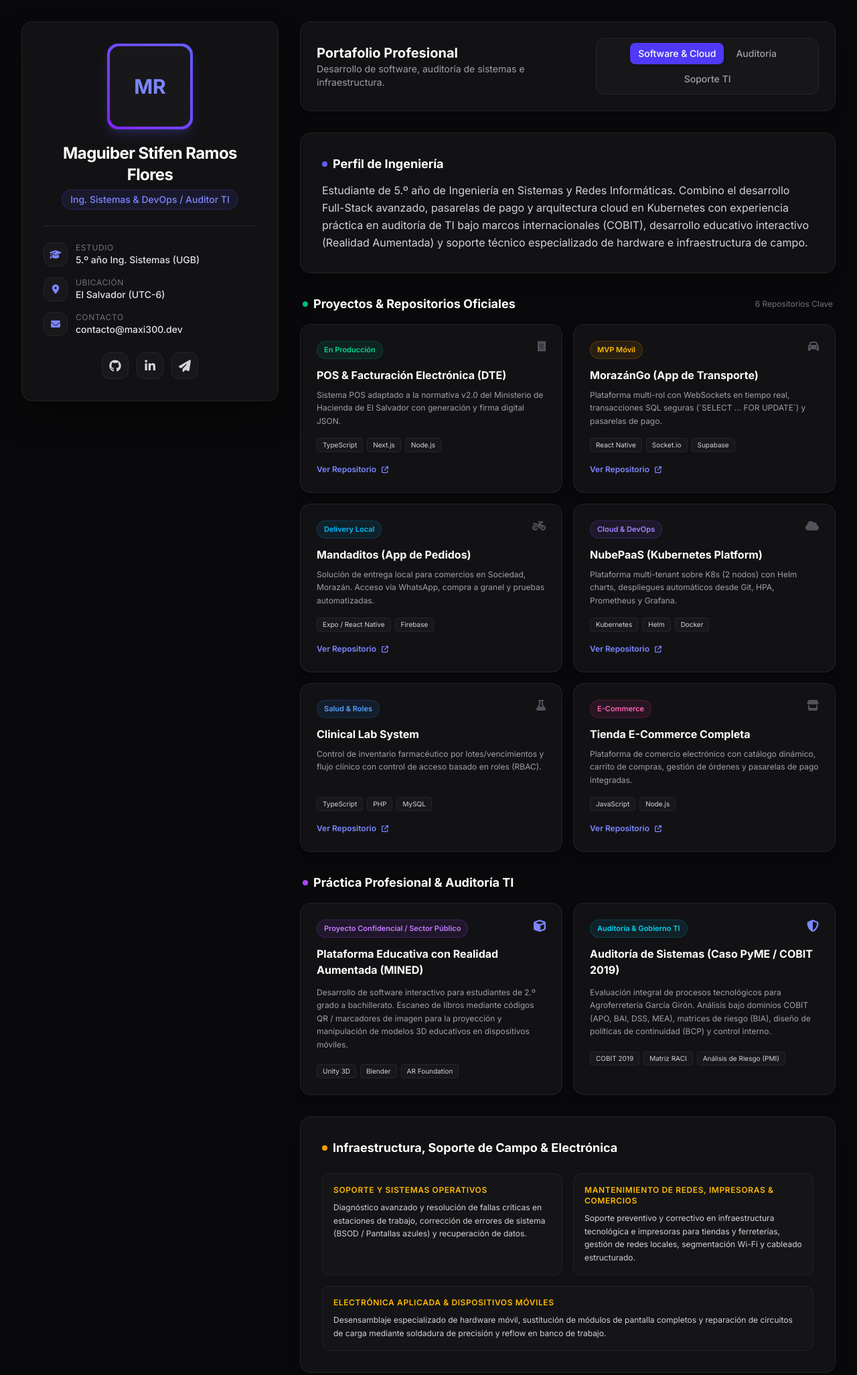
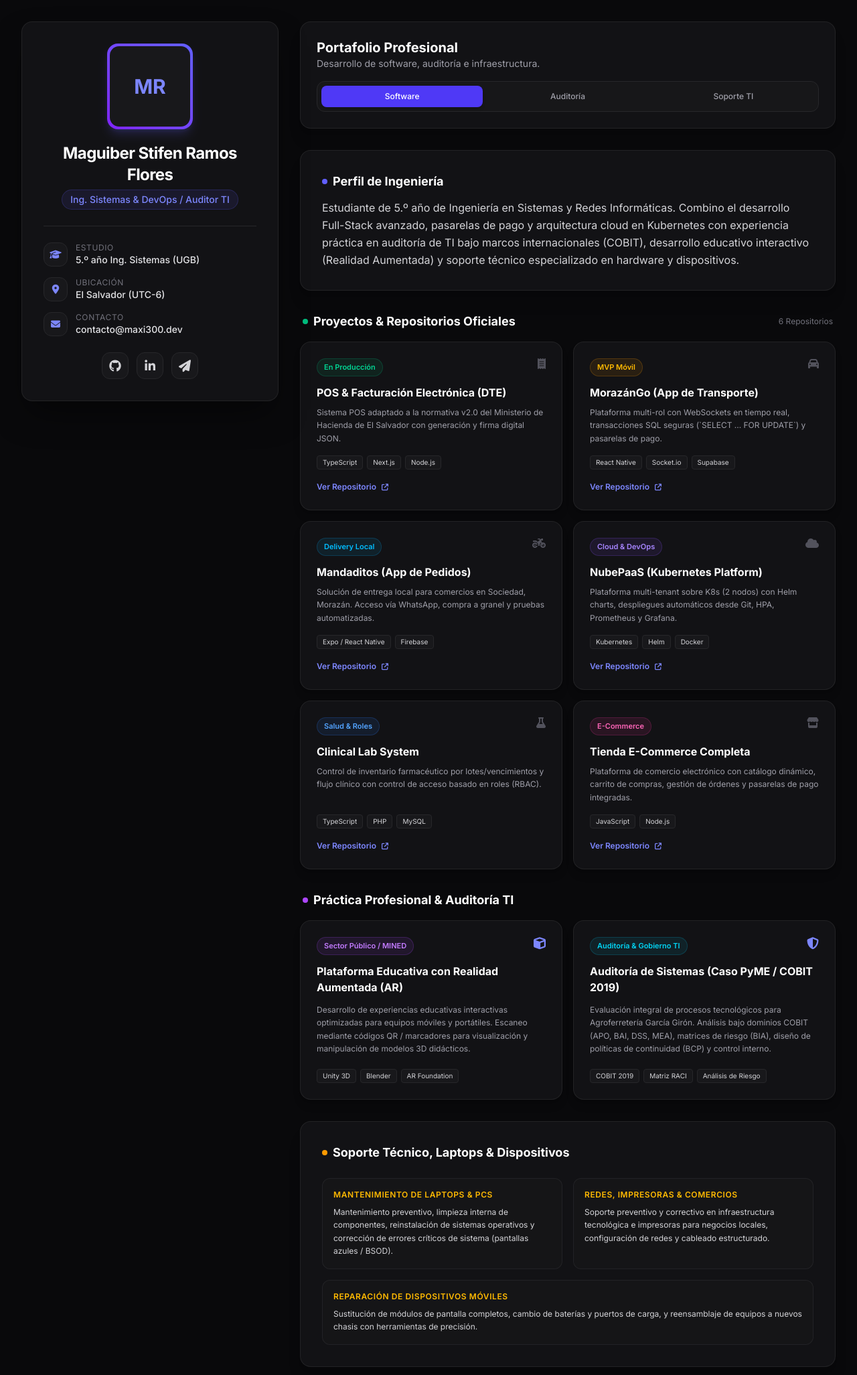
Before and after one commit to maxi300/maxi300.github.io, a plain HTML site: page index.html in a window 1280 px wide. Shown: the top 2053 px of the page at 67% size. Drawn offline with nearby package versions, Linux system fonts and the light colour scheme.

```diff
--- a/index.html
+++ b/index.html
@@ -12,13 +12,13 @@
         body { font-family: 'Inter', sans-serif; }
     </style>
 </head>
-<body class="bg-[#09090b] text-zinc-100 min-h-screen flex items-start justify-center p-4 md:p-8">
+<body class="bg-[#09090b] text-zinc-100 min-h-screen flex items-start justify-center p-3 sm:p-4 md:p-8">
 
     <!-- Main Container Card -->
     <div class="max-w-7xl w-full grid grid-cols-1 lg:grid-cols-12 gap-6 lg:gap-8 items-start">
 
-        <!-- Sidebar Profile (Left Column - 4 cols, sticky ONLY on lg screens) -->
-        <aside class="lg:col-span-4 bg-[#121215] border border-zinc-800/80 rounded-2xl p-6 md:p-8 flex flex-col items-center text-center lg:sticky lg:top-8 shadow-2xl shadow-black/50">
+        <!-- Sidebar Profile (Left Column - 4 cols) -->
+        <aside class="lg:col-span-4 bg-[#121215] border border-zinc-800/80 rounded-2xl p-5 sm:p-6 md:p-8 flex flex-col items-center text-center lg:sticky lg:top-8 shadow-2xl shadow-black/50">
             <!-- Avatar -->
             <div class="w-28 h-28 md:w-32 md:h-32 rounded-2xl bg-gradient-to-tr from-violet-600 to-indigo-500 p-1 mb-5 shadow-lg shadow-indigo-500/20">
                 <div class="w-full h-full bg-[#18181b] rounded-[14px] flex items-center justify-center text-3xl font-bold text-indigo-400">
@@ -84,15 +84,18 @@
         <main class="lg:col-span-8 space-y-6 md:space-y-8">
 
             <!-- Navbar Header -->
-            <header class="bg-[#121215] border border-zinc-800/80 rounded-2xl p-5 md:p-6 flex flex-col sm:flex-row justify-between items-start sm:items-center gap-4 shadow-xl">
-                <div>
-                    <h2 class="text-lg md:text-xl font-bold text-white">Portafolio Profesional</h2>
-                    <p class="text-xs md:text-sm text-zinc-400">Desarrollo de software, auditoría de sistemas e infraestructura.</p>
+            <header class="bg-[#121215] border border-zinc-800/80 rounded-2xl p-5 md:p-6 flex flex-col gap-4 shadow-xl">
+                <div class="flex flex-col sm:flex-row justify-between items-start sm:items-center gap-2">
+                    <div>
+                        <h2 class="text-lg md:text-xl font-bold text-white">Portafolio Profesional</h2>
+                        <p class="text-xs md:text-sm text-zinc-400">Desarrollo de software, auditoría e infraestructura.</p>
+                    </div>
                 </div>
-                <nav class="flex flex-wrap items-center gap-1.5 bg-zinc-900/80 p-1.5 rounded-xl border border-zinc-800 text-xs md:text-sm font-medium w-full sm:w-auto justify-center">
-                    <a href="#proyectos" class="px-3 py-1.5 rounded-lg bg-indigo-600 text-white shadow-md">Software & Cloud</a>
-                    <a href="#institucional" class="px-3 py-1.5 rounded-lg text-zinc-400 hover:text-white hover:bg-zinc-800/50 transition">Auditoría</a>
-                    <a href="#soporte" class="px-3 py-1.5 rounded-lg text-zinc-400 hover:text-white hover:bg-zinc-800/50 transition">Soporte TI</a>
+                <!-- Navigation Tabs (Clean grid on mobile to prevent squishing) -->
+                <nav class="grid grid-cols-3 gap-1.5 bg-zinc-900/80 p-1.5 rounded-xl border border-zinc-800 text-xs font-medium text-center">
+                    <a href="#proyectos" class="py-2 px-1 rounded-lg bg-indigo-600 text-white shadow-md truncate">Software</a>
+                    <a href="#institucional" class="py-2 px-1 rounded-lg text-zinc-400 hover:text-white hover:bg-zinc-800/50 transition truncate">Auditoría</a>
+                    <a href="#soporte" class="py-2 px-1 rounded-lg text-zinc-400 hover:text-white hover:bg-zinc-800/50 transition truncate">Soporte TI</a>
                 </nav>
             </header>
 
@@ -102,7 +105,7 @@
                     <span class="w-2 h-2 rounded-full bg-indigo-500"></span> Perfil de Ingeniería
                 </h3>
                 <p class="text-zinc-300 leading-relaxed text-sm md:text-base">
-                    Estudiante de 5.º año de Ingeniería en Sistemas y Redes Informáticas. Combino el desarrollo Full-Stack avanzado, pasarelas de pago y arquitectura cloud en Kubernetes con experiencia práctica en auditoría de TI bajo marcos internacionales (COBIT), desarrollo educativo interactivo (Realidad Aumentada) y soporte técnico especializado de hardware e infraestructura de campo.
+                    Estudiante de 5.º año de Ingeniería en Sistemas y Redes Informáticas. Combino el desarrollo Full-Stack avanzado, pasarelas de pago y arquitectura cloud en Kubernetes con experiencia práctica en auditoría de TI bajo marcos internacionales (COBIT), desarrollo educativo interactivo (Realidad Aumentada) y soporte técnico especializado en hardware y dispositivos.
                 </p>
             </section>
 
@@ -112,13 +115,13 @@
                     <h3 class="text-base md:text-lg font-bold text-white flex items-center gap-2">
                         <span class="w-2 h-2 rounded-full bg-emerald-500"></span> Proyectos & Repositorios Oficiales
                     </h3>
-                    <span class="text-xs text-zinc-500">6 Repositorios Clave</span>
+                    <span class="text-xs text-zinc-500">6 Repositorios</span>
                 </div>
 
                 <div class="grid grid-cols-1 md:grid-cols-2 gap-4">
 
                     <!-- 1. POS & Facturación DTE -->
-                    <div class="bg-[#121215] border border-zinc-800/80 rounded-2xl p-6 flex flex-col justify-between hover:border-zinc-700 transition shadow-lg group">
+                    <div class="bg-[#121215] border border-zinc-800/80 rounded-2xl p-5 sm:p-6 flex flex-col justify-between hover:border-zinc-700 transition shadow-lg group">
                         <div>
                             <div class="flex justify-between items-start gap-2 mb-3">
                                 <span class="text-[11px] font-semibold px-2.5 py-1 rounded-full bg-emerald-500/10 text-emerald-400 border border-emerald-500/20">En Producción</span>
@@ -142,7 +145,7 @@
                     </div>
 
                     <!-- 2. MorazánGo -->
-                    <div class="bg-[#121215] border border-zinc-800/80 rounded-2xl p-6 flex flex-col justify-between hover:border-zinc-700 transition shadow-lg group">
+                    <div class="bg-[#121215] border border-zinc-800/80 rounded-2xl p-5 sm:p-6 flex flex-col justify-between hover:border-zinc-700 transition shadow-lg group">
                         <div>
                             <div class="flex justify-between items-start gap-2 mb-3">
                                 <span class="text-[11px] font-semibold px-2.5 py-1 rounded-full bg-amber-500/10 text-amber-400 border border-amber-500/20">MVP Móvil</span>
@@ -166,7 +169,7 @@
                     </div>
 
                     <!-- 3. Mandadito -->
-                    <div class="bg-[#121215] border border-zinc-800/80 rounded-2xl p-6 flex flex-col justify-between hover:border-zinc-700 transition shadow-lg group">
+                    <div class="bg-[#121215] border border-zinc-800/80 rounded-2xl p-5 sm:p-6 flex flex-col justify-between hover:border-zinc-700 transition shadow-lg group">
                         <div>
                             <div class="flex justify-between items-start gap-2 mb-3">
                                 <span class="text-[11px] font-semibold px-2.5 py-1 rounded-full bg-sky-500/10 text-sky-400 border border-sky-500/20">Delivery Local</span>
@@ -189,7 +192,7 @@
                     </div>
 
                     <!-- 4. NubePaaS -->
-                    <div class="bg-[#121215] border border-zinc-800/80 rounded-2xl p-6 flex flex-col justify-between hover:border-zinc-700 transition shadow-lg group">
+                    <div class="bg-[#121215] border border-zinc-800/80 rounded-2xl p-5 sm:p-6 flex flex-col justify-between hover:border-zinc-700 transition shadow-lg group">
                         <div>
                             <div class="flex justify-between items-start gap-2 mb-3">
                                 <span class="text-[11px] font-semibold px-2.5 py-1 rounded-full bg-violet-500/10 text-violet-400 border border-violet-500/20">Cloud & DevOps</span>
@@ -213,7 +216,7 @@
                     </div>
 
                     <!-- 5. Clinical Lab System -->
-                    <div class="bg-[#121215] border border-zinc-800/80 rounded-2xl p-6 flex flex-col justify-between hover:border-zinc-700 transition shadow-lg group">
+                    <div class="bg-[#121215] border border-zinc-800/80 rounded-2xl p-5 sm:p-6 flex flex-col justify-between hover:border-zinc-700 transition shadow-lg group">
                         <div>
                             <div class="flex justify-between items-start gap-2 mb-3">
                                 <span class="text-[11px] font-semibold px-2.5 py-1 rounded-full bg-blue-500/10 text-blue-400 border border-blue-500/20">Salud & Roles</span>
@@ -237,7 +240,7 @@
                     </div>
 
                     <!-- 6. E-commerce Completa -->
-                    <div class="bg-[#121215] border border-zinc-800/80 rounded-2xl p-6 flex flex-col justify-between hover:border-zinc-700 transition shadow-lg group">
+                    <div class="bg-[#121215] border border-zinc-800/80 rounded-2xl p-5 sm:p-6 flex flex-col justify-between hover:border-zinc-700 transition shadow-lg group">
                         <div>
                             <div class="flex justify-between items-start gap-2 mb-3">
                                 <span class="text-[11px] font-semibold px-2.5 py-1 rounded-full bg-pink-500/10 text-pink-400 border border-pink-500/20">E-Commerce</span>
@@ -270,14 +273,14 @@
 
                 <div class="grid grid-cols-1 md:grid-cols-2 gap-4">
                     <!-- Project MINED / AR -->
-                    <div class="bg-[#121215] border border-zinc-800/80 rounded-2xl p-6 shadow-lg space-y-3">
+                    <div class="bg-[#121215] border border-zinc-800/80 rounded-2xl p-5 sm:p-6 shadow-lg space-y-3">
                         <div class="flex justify-between items-start gap-2">
-                            <span class="text-[11px] font-semibold px-2.5 py-1 rounded-full bg-purple-500/10 text-purple-400 border border-purple-500/20">Proyecto Confidencial / Sector Público</span>
+                            <span class="text-[11px] font-semibold px-2.5 py-1 rounded-full bg-purple-500/10 text-purple-400 border border-purple-500/20">Sector Público / MINED</span>
                             <i class="fa-solid fa-cube text-indigo-400 text-lg shrink-0"></i>
                         </div>
-                        <h4 class="text-base font-bold text-white">Plataforma Educativa con Realidad Aumentada (MINED)</h4>
+                        <h4 class="text-base font-bold text-white">Plataforma Educativa con Realidad Aumentada (AR)</h4>
                         <p class="text-xs text-zinc-400 leading-relaxed">
-                            Desarrollo de software interactivo para estudiantes de 2.º grado a bachillerato. Escaneo de libros mediante códigos QR / marcadores de imagen para la proyección y manipulación de modelos 3D educativos en dispositivos móviles.
+                            Desarrollo de experiencias educativas interactivas optimizadas para equipos móviles y portátiles. Escaneo mediante códigos QR / marcadores para visualización y manipulación de modelos 3D didácticos.
                         </p>
                         <div class="flex flex-wrap gap-1.5 pt-2">
                             <span class="text-[10px] bg-zinc-900 border border-zinc-800 px-2 py-0.5 rounded text-zinc-300">Unity 3D</span>
@@ -287,7 +290,7 @@
                     </div>
 
                     <!-- IT Auditing Agroferretería -->
-                    <div class="bg-[#121215] border border-zinc-800/80 rounded-2xl p-6 shadow-lg space-y-3">
+                    <div class="bg-[#121215] border border-zinc-800/80 rounded-2xl p-5 sm:p-6 shadow-lg space-y-3">
                         <div class="flex justify-between items-start gap-2">
                             <span class="text-[11px] font-semibold px-2.5 py-1 rounded-full bg-cyan-500/10 text-cyan-400 border border-cyan-500/20">Auditoría & Gobierno TI</span>
                             <i class="fa-solid fa-shield-halved text-indigo-400 text-lg shrink-0"></i>
@@ -299,30 +302,30 @@
                         <div class="flex flex-wrap gap-1.5 pt-2">
                             <span class="text-[10px] bg-zinc-900 border border-zinc-800 px-2 py-0.5 rounded text-zinc-300">COBIT 2019</span>
                             <span class="text-[10px] bg-zinc-900 border border-zinc-800 px-2 py-0.5 rounded text-zinc-300">Matriz RACI</span>
-                            <span class="text-[10px] bg-zinc-900 border border-zinc-800 px-2 py-0.5 rounded text-zinc-300">Análisis de Riesgo (PMI)</span>
+                            <span class="text-[10px] bg-zinc-900 border border-zinc-800 px-2 py-0.5 rounded text-zinc-300">Análisis de Riesgo</span>
                         </div>
                     </div>
                 </div>
             </section>
 
-            <!-- Support, Hardware & Infrastructure Section -->
-            <section id="soporte" class="bg-[#121215] border border-zinc-800/80 rounded-2xl p-6 md:p-8 shadow-xl space-y-6 scroll-mt-6">
+            <!-- Support, Hardware & Infrastructure Section (Realistic & Balanced) -->
+            <section id="soporte" class="bg-[#121215] border border-zinc-800/80 rounded-2xl p-5 sm:p-6 md:p-8 shadow-xl space-y-6 scroll-mt-6">
                 <h3 class="text-base md:text-lg font-bold text-white flex items-center gap-2">
-                    <span class="w-2 h-2 rounded-full bg-amber-500"></span> Infraestructura, Soporte de Campo & Electrónica
+                    <span class="w-2 h-2 rounded-full bg-amber-500"></span> Soporte Técnico, Laptops & Dispositivos
                 </h3>
 
                 <div class="grid grid-cols-1 sm:grid-cols-2 gap-4 text-sm">
                     <div class="bg-zinc-900/50 border border-zinc-800/80 p-4 rounded-xl">
-                        <p class="text-xs text-amber-400 font-semibold uppercase tracking-wider mb-2">Soporte y Sistemas Operativos</p>
-                        <p class="text-zinc-300 text-xs leading-relaxed">Diagnóstico avanzado y resolución de fallas críticas en estaciones de trabajo, corrección de errores de sistema (BSOD / Pantallas azules) y recuperación de datos.</p>
+                        <p class="text-xs text-amber-400 font-semibold uppercase tracking-wider mb-2">Mantenimiento de Laptops & PCs</p>
+                        <p class="text-zinc-300 text-xs leading-relaxed">Mantenimiento preventivo, limpieza interna de componentes, reinstalación de sistemas operativos y corrección de errores críticos de sistema (pantallas azules / BSOD).</p>
                     </div>
                     <div class="bg-zinc-900/50 border border-zinc-800/80 p-4 rounded-xl">
-                        <p class="text-xs text-amber-400 font-semibold uppercase tracking-wider mb-2">Mantenimiento de Redes, Impresoras & Comercios</p>
-                        <p class="text-zinc-300 text-xs leading-relaxed">Soporte preventivo y correctivo en infraestructura tecnológica e impresoras para tiendas y ferreterías, gestión de redes locales, segmentación Wi-Fi y cableado estructurado.</p>
+                        <p class="text-xs text-amber-400 font-semibold uppercase tracking-wider mb-2">Redes, Impresoras & Comercios</p>
+                        <p class="text-zinc-300 text-xs leading-relaxed">Soporte preventivo y correctivo en infraestructura tecnológica e impresoras para negocios locales, configuración de redes y cableado estructurado.</p>
                     </div>
                     <div class="bg-zinc-900/50 border border-zinc-800/80 p-4 rounded-xl sm:col-span-2">
-                        <p class="text-xs text-amber-400 font-semibold uppercase tracking-wider mb-2">Electrónica Aplicada & Dispositivos Móviles</p>
-                        <p class="text-zinc-300 text-xs leading-relaxed">Desensamblaje especializado de hardware móvil, sustitución de módulos de pantalla completos y reparación de circuitos de carga mediante soldadura de precisión y reflow en banco de trabajo.</p>
+                        <p class="text-xs text-amber-400 font-semibold uppercase tracking-wider mb-2">Reparación de Dispositivos Móviles</p>
+                        <p class="text-zinc-300 text-xs leading-relaxed">Sustitución de módulos de pantalla completos, cambio de baterías y puertos de carga, y reensamblaje de equipos a nuevos chasis con herramientas de precisión.</p>
                     </div>
                 </div>
             </section>
```
